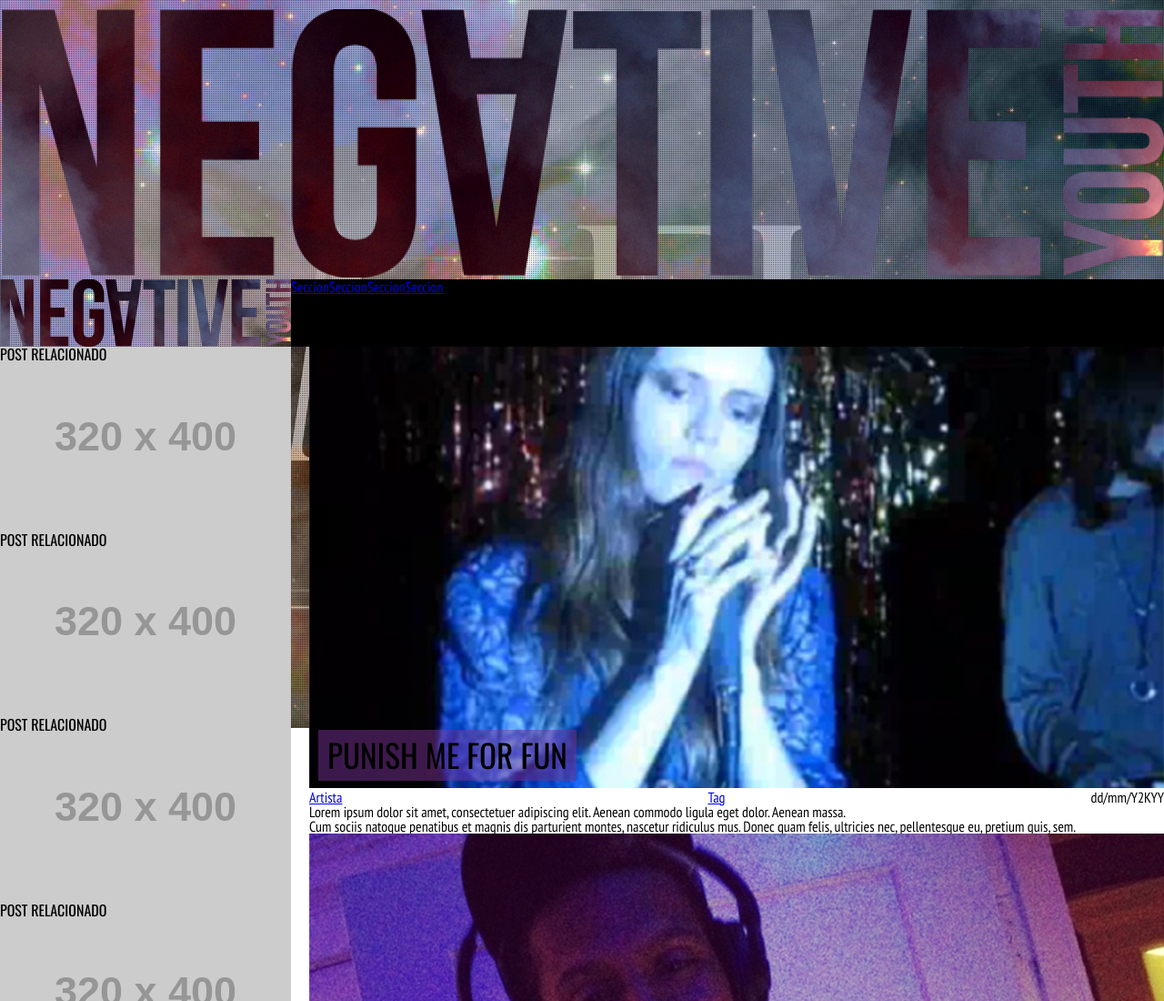
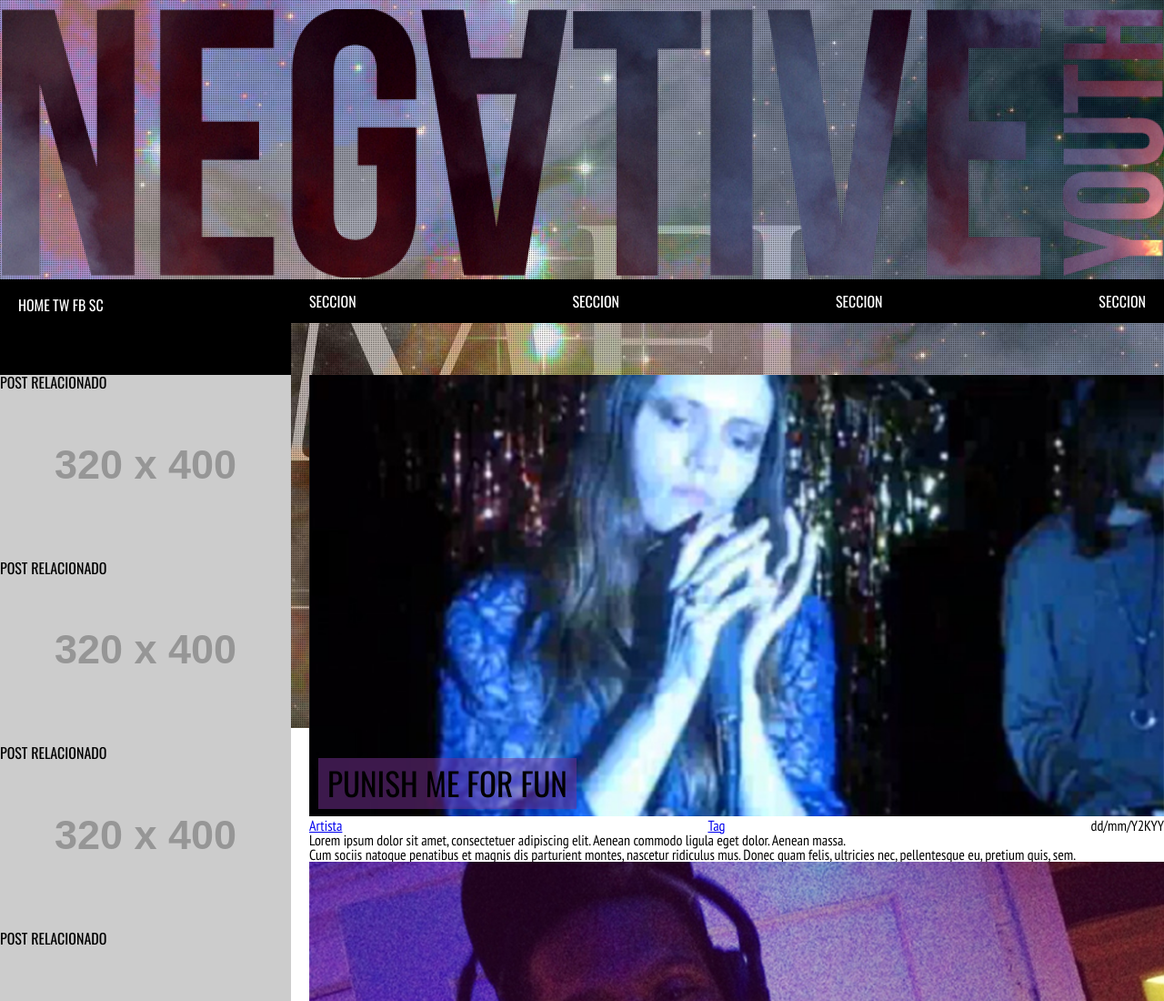
Before and after one commit to mixcas/negativeyouth, a website: page index.html in a window 1280 px wide. Shown: the top 1100 px of the page at 91% size. Drawn offline with nearby package versions, Linux system fonts and the light colour scheme; placeholder pictures from the web are drawn by us.

Commit message:
Adelantos en el cubo

```diff
--- a/index.html
+++ b/index.html
@@ -16,7 +16,17 @@
       <img src="img/big-logo.png">
     </div>
     <nav id="nav">
-      <div class="logo"><img src="img/logo.png"></div>
+      <div class="cube">
+        <div class="logo face">
+          <img src="img/logo.png">
+        </div>
+        <div class="networks face">
+          <a class="home" href="#">home</a>
+          <a class="tw" href="#">tw</a>
+          <a class="fb" href="#">fb</a>
+          <a class="sc" href="#">sc</a>
+        </div>
+      </div>
       <ul class="menu">
         <li>
           <a href="#">Seccion</a>
--- a/main.scss
+++ b/main.scss
@@ -81,12 +81,24 @@ nav {
   width: 100%;
   z-index: 999;
   max-width: 1280px;
-}
-nav ul {
-  width: 75%;
-  background: black;
-  flex-direction: row;
-  display: flex;
+
+  .menu {
+    width: 75%;
+    background: black;
+    flex-direction: row;
+    display: flex;
+    height: 3em;
+    line-height: 3;
+    padding: 0 20px;
+    justify-content: space-between;
+  }
+
+  a {
+    text-transform: uppercase;
+    text-decoration: none;
+    color: #fff;
+    font-family: 'Oswald', sans-serif;
+  }
 }
 
 aside {
@@ -180,6 +192,64 @@ article {
     z-index: 10;
   }
 
+  div.cube {
+    position: relative;
+    -webkit-transform-style: preserve-3d;
+    -moz-transform-style: preserve-3d;
+    -o-transform-style: preserve-3d;
+    transform-style: preserve-3d;
+    -webkit-transition:
+    -webkit-transform 300ms;
+    -moz-transition: -moz-transform 300ms;
+    -o-transition: -o-transform 300ms;
+    transition: transform 300ms;
+    -webkit-backface-visibility: hidden;
+    -moz-backface-visibility: hidden;
+    -o-backface-visibility: hidden;
+    backface-visibility: hidden;
+    width: 320px;
+    height: 105px;
+    /* position: absolute; */
+    -webkit-transform: translateZ(0) rotateX( 90deg );
+    -moz-transform: translateZ( 0 ) rotateX( 90deg );
+    -o-transform: translateZ( 0 ) rotateX( 90deg );
+    transform: translateZ( 0 ) rotateX( 90deg );
+  }
+
+  .face {
+      background: #000;
+      padding: 20px;
+      height: 105px;
+  }
+
+
+  div.logo.face {
+    -webkit-transform: translateZ( 52px );
+    -moz-transform: translateZ( 52px );
+    -o-transform: translateZ( 52px );
+    transform: translateZ( 52px );
+  }
+
+  div.networks.face {
+    -webkit-transform: rotateX( -90deg ) translateZ( -53px );
+    -moz-transform: rotateX( -90deg ) translateZ( 52px );
+    -o-transform: rotateX( -90deg ) translateZ( 52px );
+    transform: rotateX( -90deg ) translateZ( 52px );
+  }
+
+  .is-sticky .cube {
+    -webkit-transform: translateZ(0) rotateX( 0deg );
+    -moz-transform: translateZ( 0 ) rotateX( 0deg );
+    -o-transform: translateZ( 0 ) rotateX( 0deg );
+    transform: translateZ( 0 ) rotateX( 0deg );
+  }
+  nav#nav:hover .cube {
+    -webkit-transform: translateZ(0) rotateX( 90deg );
+    -moz-transform: translateZ( 0 ) rotateX( 90deg );
+    -o-transform: translateZ( 0 ) rotateX( 90deg );
+    transform: translateZ( 0 ) rotateX( 90deg );
+  }
+
   .posts {
     max-width: 75%;
     padding: 0 0 0 20px;
@@ -187,11 +257,6 @@ article {
 
   article.big-post {
     max-width: 100%;
-  }
-
-  .logo {
-    max-width: 320px;
-    display: flex;
   }
 
   aside {
```
Also changed, not shown: main.css.
